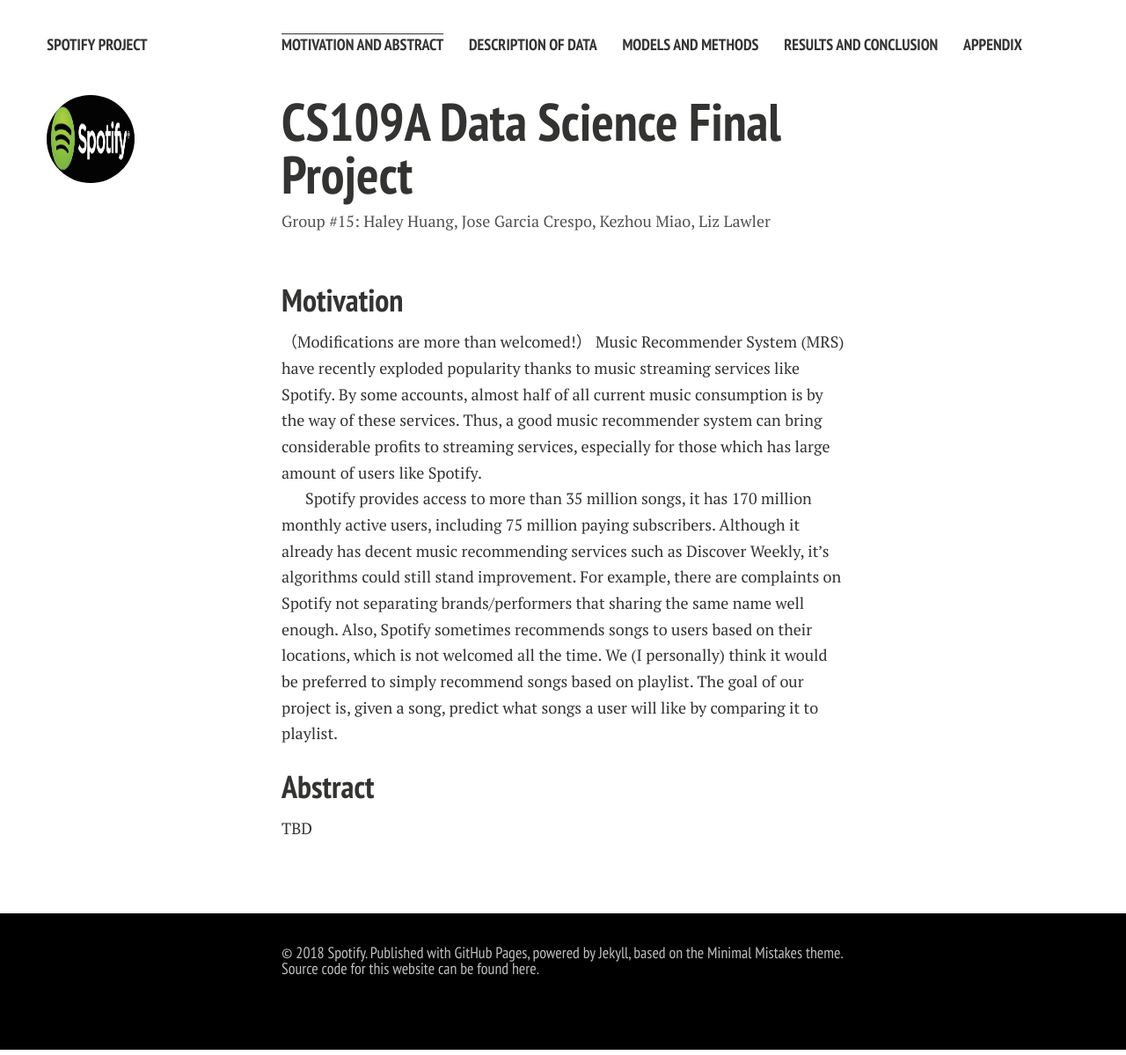
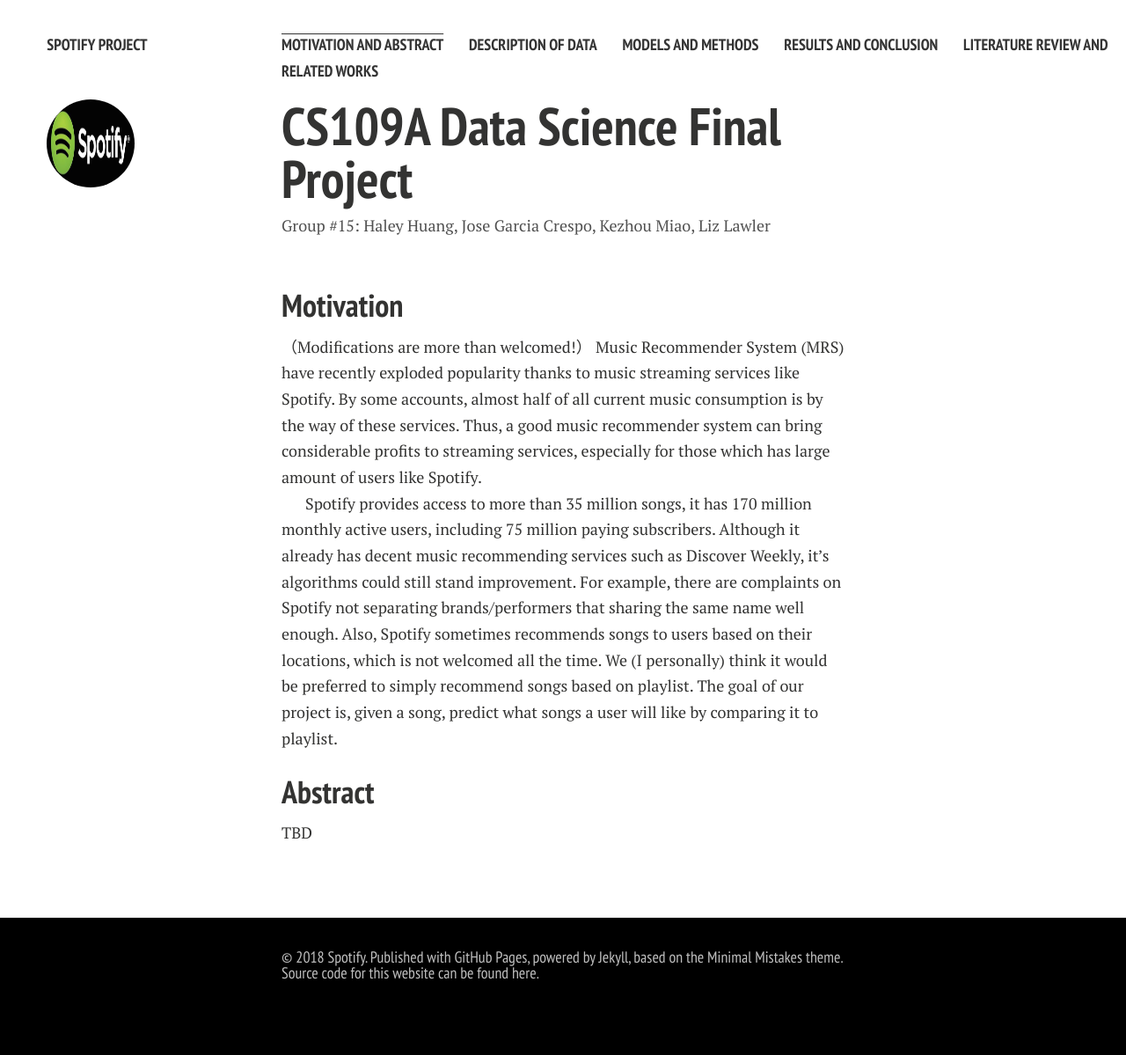
Before and after one commit to lyannaliu/lyannaliu.github.io, a Jekyll site: the page built from index.md, in a window 1280 px wide. Shown: the whole page at 88% size. Built offline with Jekyll 4.4.1, drawn with Linux system fonts in a browser that asks for light colours; nearby versions of some CDN libraries; our own code applies the rules of GitHub Pages for plain Markdown files.

Commit message:
Update _config.yml

```diff
--- a/_config.yml
+++ b/_config.yml
@@ -25,8 +25,8 @@ links:
     url: /modelsandmethods/
   - title: Results and Conclusion
     url: /resultsandconclusion/
-  - title: Appendix
-    url: /Appendix/
+  - title: Literature Review and Related Works
+    url: /literature/
 
 # http://en.wikipedia.org/wiki/List_of_tz_database_time_zones
 timezone: Asia/Shanghai
```
